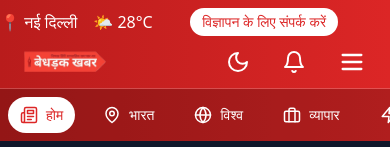
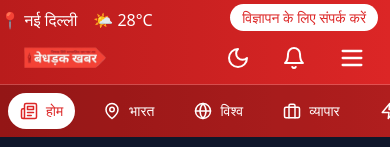
Before and after one commit to Vishnuzdubey/bedhadak-news, a React (Vite) app: page / in a window 390 px wide. Shown: the top 147 px of the page. Built offline with nearby package versions, Linux system fonts and the light colour scheme.

Commit message:
Fixed Margin

```diff
--- a/src/components/TopBar.tsx
+++ b/src/components/TopBar.tsx
@@ -205,7 +205,7 @@ const TopBar = () => {
           <span className="mt-2">🌤️ 28°C</span>
         </div>
 
-        <div className="flex items-center space-x-4 mt-2 mr-10 font-bold text-sm">
+        <div className="mr-0 md:flex items-center space-x-4 mt-2 md:mr-10 font-bold text-sm ">
           <Link to="/ContactUs" className={`mr-3 md:flex items-center space-x-2 px-3 py-1 rounded-full text-sm font-medium
                   transition-all duration-300 ease-in-out whitespace-nowrap ${location.pathname === '/ContactUs'
               ? 'bg-white text-red-600'
```
